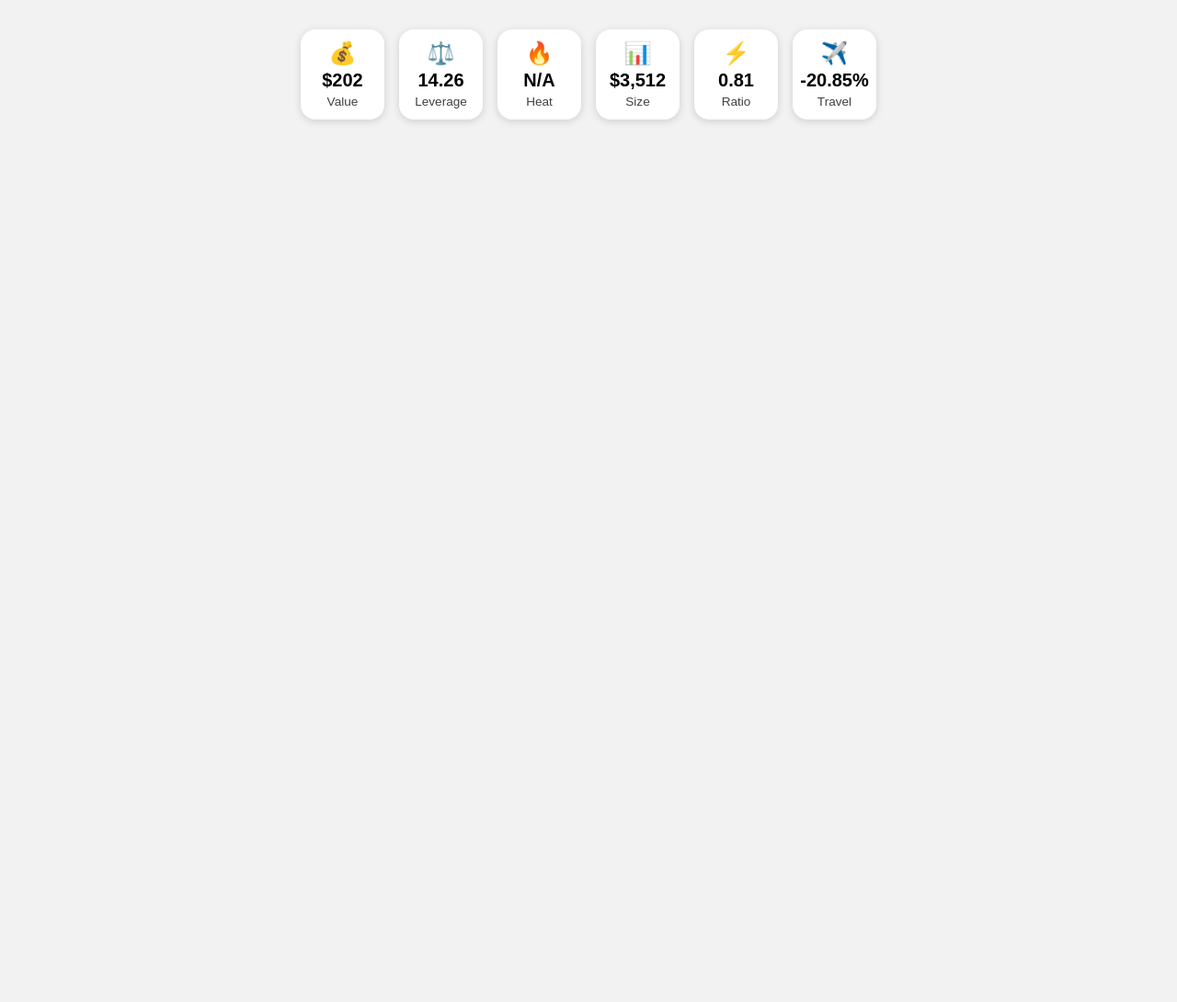
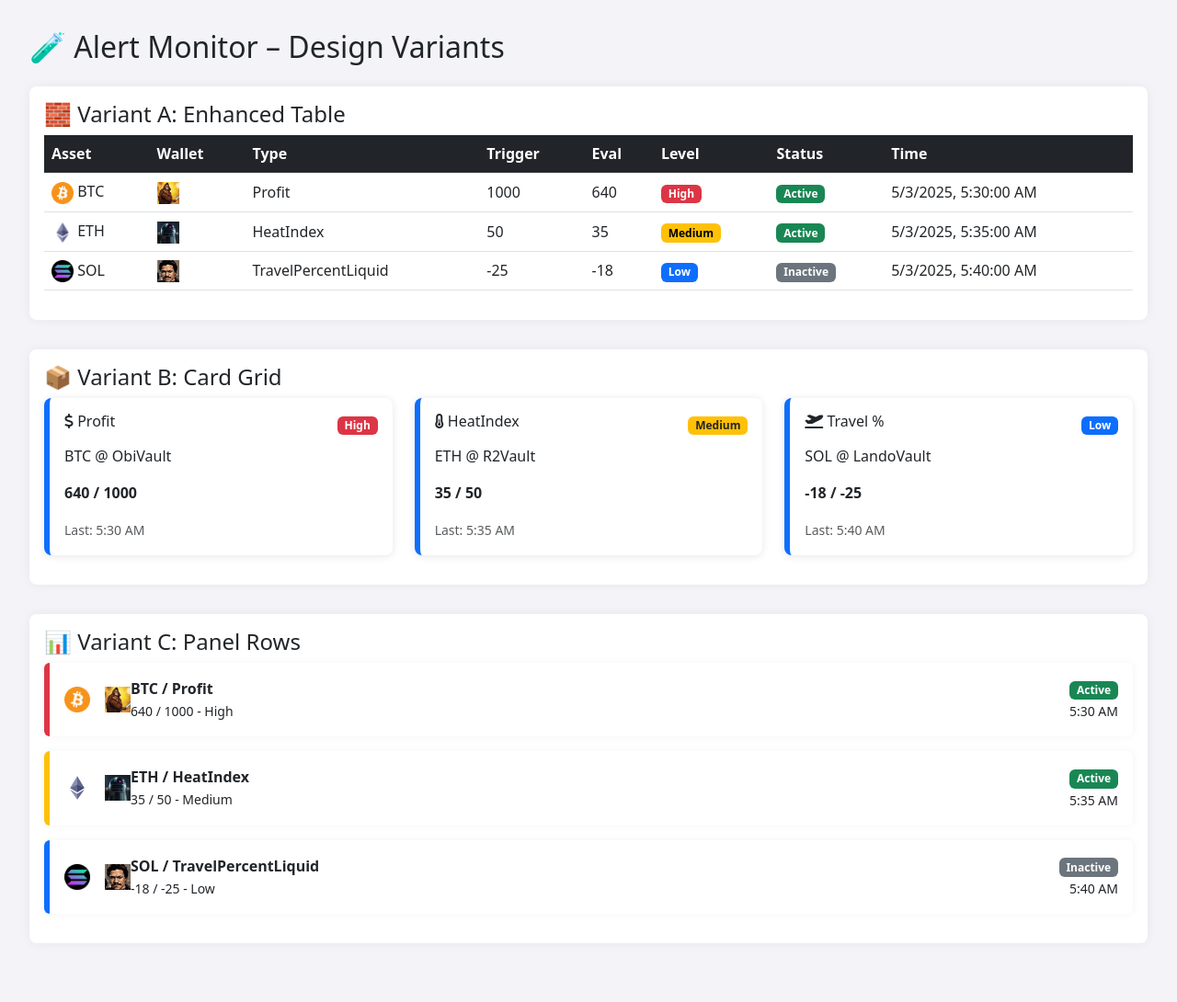
Before and after one commit to BubbaDiego/v0.8, a Flask app: template templates/IM_A_TESTER.html in a window 1280 px wide. Shown: the whole page at 92% size. Before the commit the page ends 134 px from the top, so only its background shows below. Run offline with Flask 3, Linux system fonts and the light colour scheme; the template is opened without the code that fills it, so the values that code supplies are empty; parts of the project's set-up code (start-up, migrations or seed data) failed here and were passed over.

Commit message:
catch up

```diff
--- a/alerts/alert_service_manager.py
+++ b/alerts/alert_service_manager.py
@@ -1,3 +1,8 @@
+import sys
+import os
+
+sys.path.insert(0, os.path.abspath(os.path.join(os.path.dirname(__file__), '..')))
+
 from alerts.alert_service import AlertService
 from alerts.alert_repository import AlertRepository
 from alerts.alert_enrichment_service import AlertEnrichmentService
--- a/dashboard/dashboard_bp.py
+++ b/dashboard/dashboard_bp.py
@@ -30,9 +30,12 @@ dashboard_bp = Blueprint('dashboard', __name__, template_folder='templates')
 
 # ✅ NEW WALLET IMAGE MAP
 WALLET_IMAGE_MAP = {
-    "ObiVault": "obivault.jpg",
+    "ObiVault": "obivauwww.virlt.jpg",
     "R2Vault": "r2vault.jpg",
-    "LandoVault": "landovault.jpg",
+    "LandoVault": "landovault."
+                  "black"
+                  "ebony"
+                  "www.mijpg",
     # You can add more specific wallets here if needed
 }
 DEFAULT_WALLET_IMAGE = "unknown_wallet.jpg"
@@ -147,6 +150,10 @@ def dash_page():
     return render_template("dashboard.html", **context)
 
 
+@dashboard_bp.route('/alert_config_page', methods=['GET'])
+def alert_config_page():
+    # 🛑 Disabled temporarily
+    return "🚫 Alert Config is currently disabled.", 410
 # ---------------------------------
 # API: Graph Data (Real portfolio history)
 # ---------------------------------
@@ -210,21 +217,15 @@ def api_ledger_ages():
 from config.config_constants import ALERT_LIMITS_PATH
 import json
 
+
+
 @dashboard_bp.route("/get_alert_limits")
 def get_alert_limits():
-    try:
-        with open(ALERT_LIMITS_PATH, 'r', encoding='utf-8') as f:
-            limits = json.load(f)
-        return jsonify({
-            "call_refractory_period": limits.get("call_refractory_period", 1800),
-            "call_refractory_start": limits.get("call_refractory_start"),
-            "snooze_countdown": limits.get("snooze_countdown", 300),
-            "snooze_start": limits.get("snooze_start")
-        })
-    except Exception as e:
-        return jsonify({
-            "call_refractory_period": 1800,
-            "call_refractory_start": None,
-            "snooze_countdown": 300,
-            "snooze_start": None
-        })
+    # 🔕 Temporarily disabled until rework
+    return jsonify({
+        "call_refractory_period": 1800,
+        "call_refractory_start": None,
+        "snooze_countdown": 300,
+        "snooze_start": None,
+        "disabled": True
+    })
--- a/templates/IM_A_TESTER.html
+++ b/templates/IM_A_TESTER.html
@@ -2,93 +2,215 @@
 <html lang="en">
 <head>
   <meta charset="UTF-8">
-  <title>Dashboard Metrics (Half-Width Cards)</title>
+  <title>Alert Monitor Variants</title>
+  <meta name="viewport" content="width=device-width, initial-scale=1">
+  <link href="https://cdn.jsdelivr.net/npm/bootstrap@5.3.0/dist/css/bootstrap.min.css" rel="stylesheet">
+  <link href="https://cdnjs.cloudflare.com/ajax/libs/font-awesome/6.2.1/css/all.min.css" rel="stylesheet">
   <style>
-    /* page & container */
     body {
-      background: #f2f2f2;
+      background-color: #f4f4f8;
       padding: 2rem;
-      font-family: sans-serif;
-      margin: 0;
     }
-    .metrics-container {
+
+    .variant-box {
+      background: white;
+      padding: 1rem;
+      border-radius: 8px;
+      box-shadow: 0 0 12px rgba(0,0,0,0.06);
+      margin-bottom: 2rem;
+    }
+
+    /* Variant A */
+    .table-hover tbody tr:hover {
+      background-color: #f8f9fa;
+    }
+
+    .badge-level-High { background-color: #dc3545; }
+    .badge-level-Medium { background-color: #ffc107; color: #000; }
+    .badge-level-Low { background-color: #0d6efd; }
+    .badge-status-Active { background-color: #198754; }
+    .badge-status-Inactive { background-color: #6c757d; }
+
+    /* Variant B - Card Grid */
+    .alert-card {
+      border-left: 6px solid #0d6efd;
+      background: #fff;
+      padding: 1rem;
+      border-radius: 0.5rem;
+      box-shadow: 0 1px 8px rgba(0,0,0,0.1);
+      margin-bottom: 1rem;
+    }
+
+    .alert-card .level-High { border-left-color: #dc3545; }
+    .alert-card .level-Medium { border-left-color: #ffc107; }
+    .alert-card .level-Low { border-left-color: #0d6efd; }
+
+    .alert-img { width: 28px; border-radius: 50%; }
+
+    /* Variant C - Accent Row Panels */
+    .alert-panel {
       display: flex;
-      flex-wrap: wrap;
-      justify-content: center;
+      align-items: center;
+      justify-content: space-between;
+      border-left: 6px solid #adb5bd;
+      background-color: #ffffff;
+      border-radius: 6px;
+      padding: 1rem;
+      margin-bottom: 1rem;
+      box-shadow: 0 0 10px rgba(0,0,0,0.05);
+    }
+
+    .alert-panel.level-High { border-left-color: #dc3545; }
+    .alert-panel.level-Medium { border-left-color: #ffc107; }
+    .alert-panel.level-Low { border-left-color: #0d6efd; }
+
+    .alert-panel .left {
+      display: flex;
+      align-items: center;
       gap: 1rem;
     }
-
-    /* card base */
-    .card {
-      background: white;
-      border-radius: 1rem;
-      box-shadow: 0 2px 8px rgba(0,0,0,0.15);
-      padding: 0.75rem 0.5rem;
-      text-align: center;
+    .alert-panel .middle {
+      flex-grow: 1;
     }
-    .card .icon {
-      font-size: 1.5rem;
-      margin-bottom: 0.25rem;
-    }
-    .card .value {
-      font-size: 1.25rem;
-      font-weight: 700;
-      margin-bottom: 0.25rem;
-    }
-    .card .label {
-      font-size: 0.85rem;
-      opacity: 0.75;
-    }
-
-    /* half-width sizing */
-    .half-width {
-      width: 75px;
+    .alert-panel .right {
+      text-align: right;
     }
   </style>
 </head>
 <body>
+  <h2 class="mb-4">🧪 Alert Monitor – Design Variants</h2>
 
-  <div class="metrics-container">
-    <!-- Value -->
-    <div class="card half-width">
-      <div class="icon">💰</div>
-      <div class="value">$202</div>
-      <div class="label">Value</div>
+  <!-- Variant A -->
+  <div class="variant-box">
+    <h4>🧱 Variant A: Enhanced Table</h4>
+    <table class="table table-hover align-middle">
+      <thead class="table-dark">
+        <tr>
+          <th>Asset</th><th>Wallet</th><th>Type</th><th>Trigger</th><th>Eval</th>
+          <th>Level</th><th>Status</th><th>Time</th>
+        </tr>
+      </thead>
+      <tbody>
+        <tr>
+          <td><img src="/static/images/btc_logo.png" width="24"> BTC</td>
+          <td><img src="/static/images/obivault.jpg" width="24"></td>
+          <td>Profit</td>
+          <td>1000</td>
+          <td>640</td>
+          <td><span class="badge badge-level-High">High</span></td>
+          <td><span class="badge badge-status-Active">Active</span></td>
+          <td>5/3/2025, 5:30:00 AM</td>
+        </tr>
+        <tr>
+          <td><img src="/static/images/eth_logo.png" width="24"> ETH</td>
+          <td><img src="/static/images/r2vault.jpg" width="24"></td>
+          <td>HeatIndex</td>
+          <td>50</td>
+          <td>35</td>
+          <td><span class="badge badge-level-Medium">Medium</span></td>
+          <td><span class="badge badge-status-Active">Active</span></td>
+          <td>5/3/2025, 5:35:00 AM</td>
+        </tr>
+        <tr>
+          <td><img src="/static/images/sol_logo.png" width="24"> SOL</td>
+          <td><img src="/static/images/landovault.jpg" width="24"></td>
+          <td>TravelPercentLiquid</td>
+          <td>-25</td>
+          <td>-18</td>
+          <td><span class="badge badge-level-Low">Low</span></td>
+          <td><span class="badge badge-status-Inactive">Inactive</span></td>
+          <td>5/3/2025, 5:40:00 AM</td>
+        </tr>
+      </tbody>
+    </table>
+  </div>
+
+  <!-- Variant B -->
+  <div class="variant-box">
+    <h4>📦 Variant B: Card Grid</h4>
+    <div class="row">
+      <div class="col-md-4">
+        <div class="alert-card level-High">
+          <div class="d-flex justify-content-between align-items-center mb-2">
+            <h6><i class="fas fa-dollar-sign"></i> Profit</h6>
+            <span class="badge bg-danger">High</span>
+          </div>
+          <p>BTC @ ObiVault</p>
+          <p><strong>640 / 1000</strong></p>
+          <small class="text-muted">Last: 5:30 AM</small>
+        </div>
+      </div>
+      <div class="col-md-4">
+        <div class="alert-card level-Medium">
+          <div class="d-flex justify-content-between align-items-center mb-2">
+            <h6><i class="fas fa-thermometer-half"></i> HeatIndex</h6>
+            <span class="badge bg-warning text-dark">Medium</span>
+          </div>
+          <p>ETH @ R2Vault</p>
+          <p><strong>35 / 50</strong></p>
+          <small class="text-muted">Last: 5:35 AM</small>
+        </div>
+      </div>
+      <div class="col-md-4">
+        <div class="alert-card level-Low">
+          <div class="d-flex justify-content-between align-items-center mb-2">
+            <h6><i class="fas fa-plane-departure"></i> Travel %</h6>
+            <span class="badge bg-primary">Low</span>
+          </div>
+          <p>SOL @ LandoVault</p>
+          <p><strong>-18 / -25</strong></p>
+          <small class="text-muted">Last: 5:40 AM</small>
+        </div>
+      </div>
+    </div>
+  </div>
+
+  <!-- Variant C -->
+  <div class="variant-box">
+    <h4>📊 Variant C: Panel Rows</h4>
+    <div class="alert-panel level-High">
+      <div class="left">
+        <img src="/static/images/btc_logo.png" width="28">
+        <img src="/static/images/obivault.jpg" width="28">
+      </div>
+      <div class="middle">
+        <strong>BTC / Profit</strong><br>
+        <small>640 / 1000 - High</small>
+      </div>
+      <div class="right">
+        <span class="badge bg-success">Active</span><br>
+        <small>5:30 AM</small>
+      </div>
     </div>
 
-    <!-- Leverage -->
-    <div class="card half-width">
-      <div class="icon">⚖️</div>
-      <div class="value">14.26</div>
-      <div class="label">Leverage</div>
+    <div class="alert-panel level-Medium">
+      <div class="left">
+        <img src="/static/images/eth_logo.png" width="28">
+        <img src="/static/images/r2vault.jpg" width="28">
+      </div>
+      <div class="middle">
+        <strong>ETH / HeatIndex</strong><br>
+        <small>35 / 50 - Medium</small>
+      </div>
+      <div class="right">
+        <span class="badge bg-success">Active</span><br>
+        <small>5:35 AM</small>
+      </div>
     </div>
 
-    <!-- Heat -->
-    <div class="card half-width">
-      <div class="icon">🔥</div>
-      <div class="value">N/A</div>
-      <div class="label">Heat</div>
-    </div>
-
-    <!-- Size -->
-    <div class="card half-width">
-      <div class="icon">📊</div>
-      <div class="value">$3,512</div>
-      <div class="label">Size</div>
-    </div>
-
-    <!-- Ratio -->
-    <div class="card half-width">
-      <div class="icon">⚡️</div>
-      <div class="value">0.81</div>
-      <div class="label">Ratio</div>
-    </div>
-
-    <!-- Travel -->
-    <div class="card half-width">
-      <div class="icon">✈️</div>
-      <div class="value">-20.85%</div>
-      <div class="label">Travel</div>
+    <div class="alert-panel level-Low">
+      <div class="left">
+        <img src="/static/images/sol_logo.png" width="28">
+        <img src="/static/images/landovault.jpg" width="28">
+      </div>
+      <div class="middle">
+        <strong>SOL / TravelPercentLiquid</strong><br>
+        <small>-18 / -25 - Low</small>
+      </div>
+      <div class="right">
+        <span class="badge bg-secondary">Inactive</span><br>
+        <small>5:40 AM</small>
+      </div>
     </div>
   </div>
 
--- a/templates/title_bar.html
+++ b/templates/title_bar.html
@@ -14,7 +14,7 @@
         <li class="nav-item"><a class="nav-link" href="{{ url_for('dashboard.dash_page') }}"><i class="fas fa-home"></i></a></li>
         <li class="nav-item"><a class="nav-link" href="{{ url_for('positions.positions_table') }}"><i class="fas fa-table"></i></a></li>
         <li class="nav-item"><a class="nav-link" href="{{ url_for('alerts_bp.alert_config_page') }}"><i class="fas fa-bell"></i></a></li>
-        <li class="nav-item"><a class="nav-link" href="{{ url_for('alerts_bp.alert_matrix') }}"><i class="fas fa-th"></i></a></li>
+        <li class="nav-item"><a class="nav-link" href="{{ url_for('alerts_bp.monitor_page') }}"><i class="fas fa-th"></i></a></li>
         <li class="nav-item"><a class="nav-link" href="{{ url_for('sonic_labs.hedge_calculator') }}"><span class="hedgehog-icon">🦔</span></a></li>
       </ul>
 
```
Also changed, not shown: alerts/alert_enrichment_service.py (+14 -0 lines), alerts/alert_utils.py (+28 -0 lines), alerts/alerts_bp.py (+87 -34 lines), cyclone/cyclone.py (+4 -5 lines), data/mother_brain.db, monitor/position_ledger.json, monitor/price_ledger.json, static/images/sp500.png (deleted), 2 other files.
